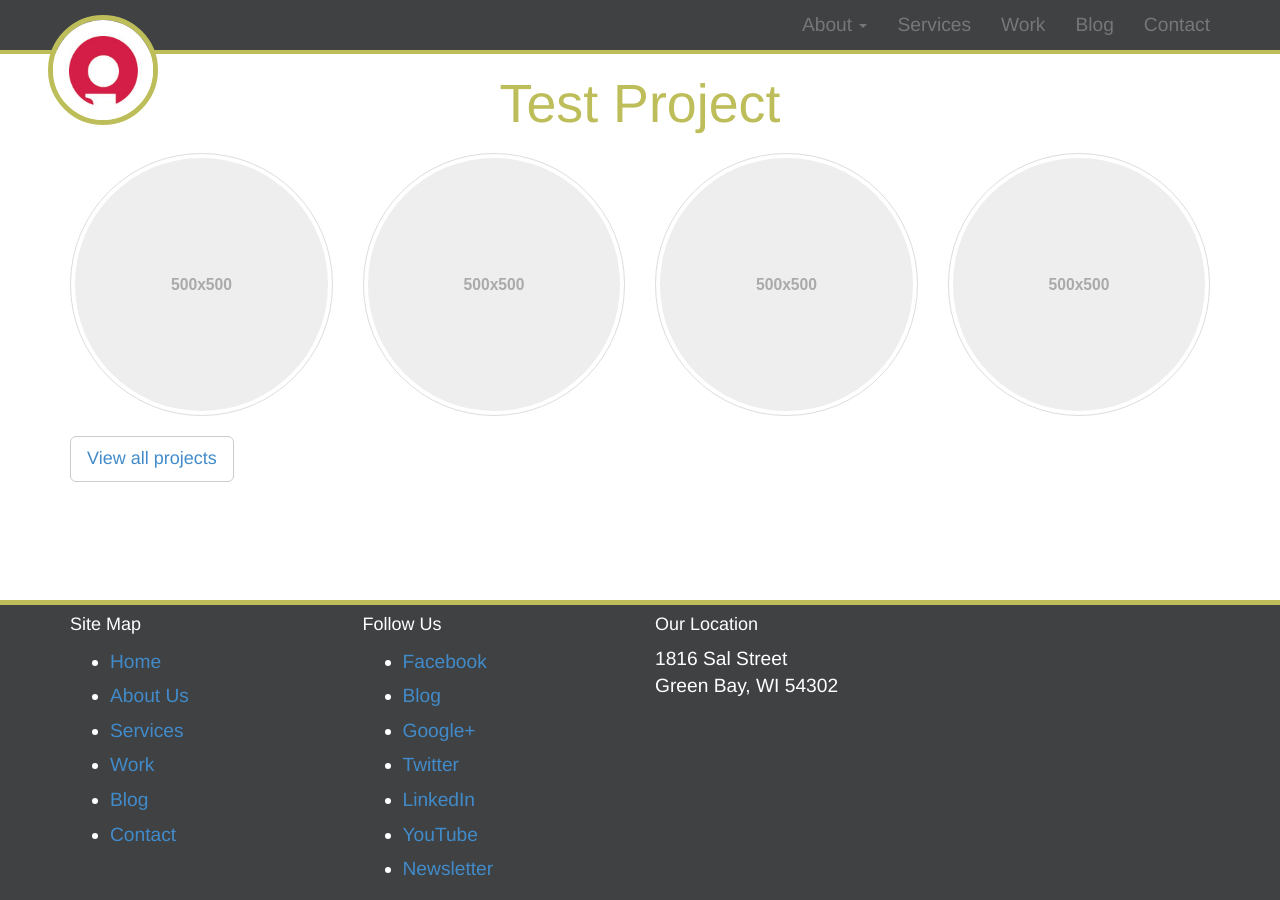
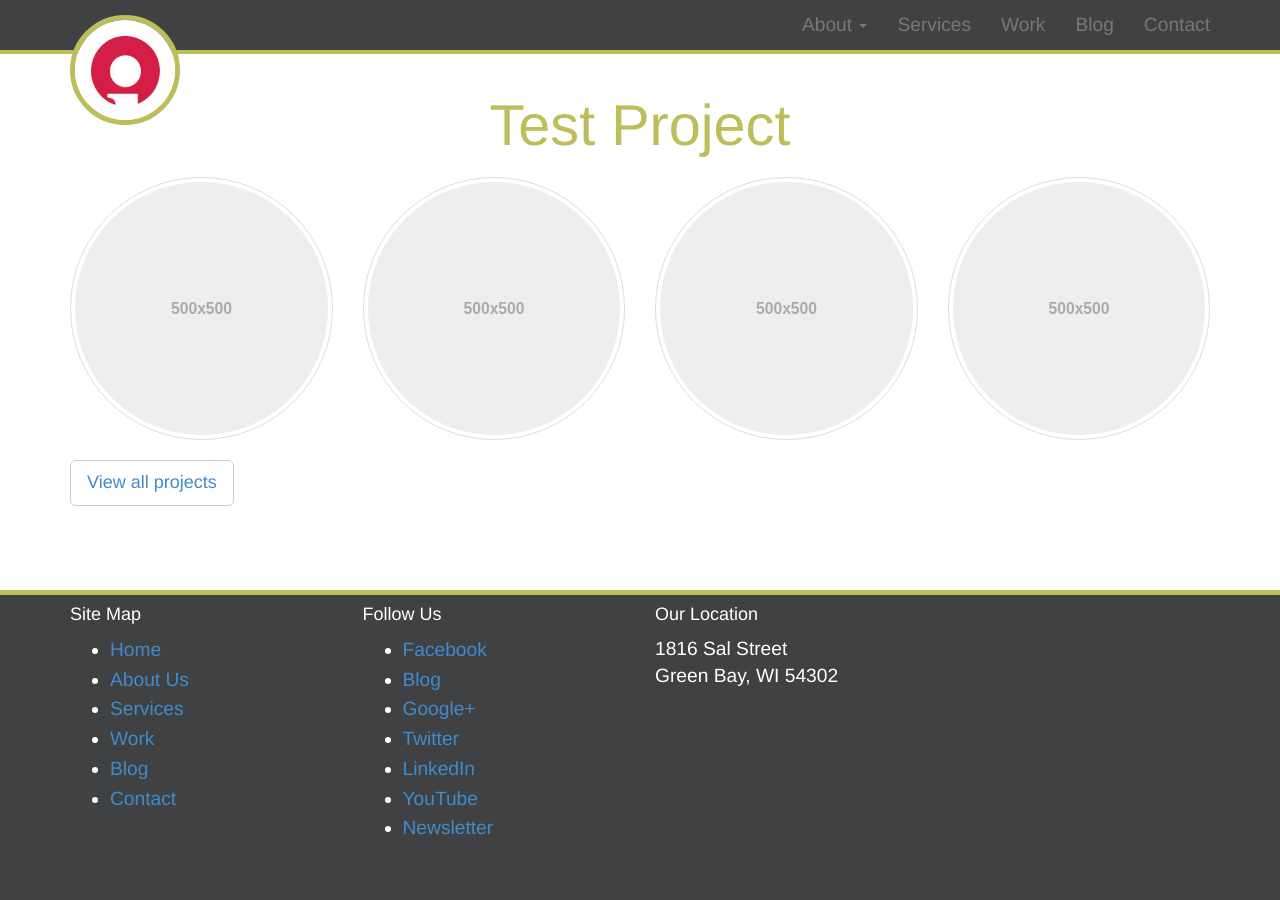
Before and after one commit to insight-creative/insight-creative.github.io, a Jekyll site: the page built from work/_posts/2014-05-02-test-project.markdown, in a window 1280 px wide. Built offline with Jekyll 4.4.1, drawn with Linux system fonts in a browser that asks for light colours; nearby versions of some CDN libraries; Markdown is read by kramdown in place of the engine named in the settings.

Commit message:
Typography changes.

```diff
--- a/_layouts/page.html
+++ b/_layouts/page.html
@@ -1,6 +1,5 @@
 ---
 layout: default
-name: Center Column
 ---
 	<div class="container">
 		<div class="row">
--- a/_layouts/post.html
+++ b/_layouts/post.html
@@ -4,7 +4,7 @@ layout: page
 
 <article>
 	<div class="article-heading">
-		<h1>{{ page.title }}</h1>
+		<h1 class="article-title">{{ page.title }}</h1>
 		<div class="article-meta">
 			<p>{{ page.date | date: "%B %-d, %Y" }} by {{ page.author }}</p>
 		</div>
--- a/_layouts/project.html
+++ b/_layouts/project.html
@@ -3,14 +3,16 @@ layout: page
 ---
 <article>
 	<div class="article-heading">
-		<h1>{{ page.title }}</h1>
+		<h1 class="article-title">{{ page.title }}</h1>
 		<div class="article-meta">
-			<h3>{{ page.client }}</h3>
+			<p>{{ page.client }}</p>
 		</div>
 	</div>
+	<div class="article-body">
 
-	{{ content }}
+		{{ content }}
 
+	</div>
 </article>
 
 </div> <!-- /center column -->
--- a/css/main.css
+++ b/css/main.css
@@ -8,7 +8,7 @@ html {
 body {
 	padding-top: 54px;
 	font-size: 1.2em;
-	line-height: 1.8em;
+	line-height: 1.55em;
 }
 
 /*
@@ -17,11 +17,14 @@ body {
 h1 {
 	color: #BDBE5A;
 	font-weight: 300;
-	font-size: 2.8em;
+	font-size: 3.0em;
 }
 h2 {
 	color: #D41E47;
 	font-weight: 400;
+}
+p {
+	color: #3F4142;
 }
 
 /*
@@ -36,7 +39,6 @@ h2 {
 	border-radius: 50%;
 	border: 5px solid #BDBE5A;
 	width: 110px;
-	margin-left: -20%;
 }
 
 
@@ -58,18 +60,24 @@ h2 {
 
 .article-heading {
 	text-align: center;
-	width: 140%;
-	margin-left: -20%;
+	width: 120%;
+	margin-left: -10%;
+	margin-top: 40px;
+	margin-bottom: 20px;
 }
-.article-heading .article-meta {
+.article-heading .article-meta p {
 	color: #999;
 	font-style: italic;
 }
-article img {
-	min-width: 140%;
-	margin-left: -20%;
-	margin-top: 21px;
-	margin-bottom: 21px;
+article p {
+	margin-top: 20px;
+	margin-bottom: 20px;
+}
+.article-body img {
+	min-width: 120%;
+	margin-left: -10%;
+	margin-top: 30px;
+	margin-bottom: 30px;
 }
 
 /*
@@ -78,7 +86,7 @@ article img {
 
 footer {
 	color: white;
-	background-color: #3f4142;
+	background-color: #3F4142;
 	border-top: 5px solid #BDBE5A;
 }
 
@@ -94,8 +102,8 @@ html, body {height: 100%;}
 	padding-bottom: 300px;}  /* must be same height as the footer */
 
 footer {position: relative;
-	margin-top: -300px; /* negative value of footer height */
-	height: 300px;
+	margin-top: -310px; /* negative value of footer height */
+	height: 310px;
 	clear:both;}
 
 /*Opera Fix*/
```
Also changed, not shown: blog/index.html (+21 -7 lines).
